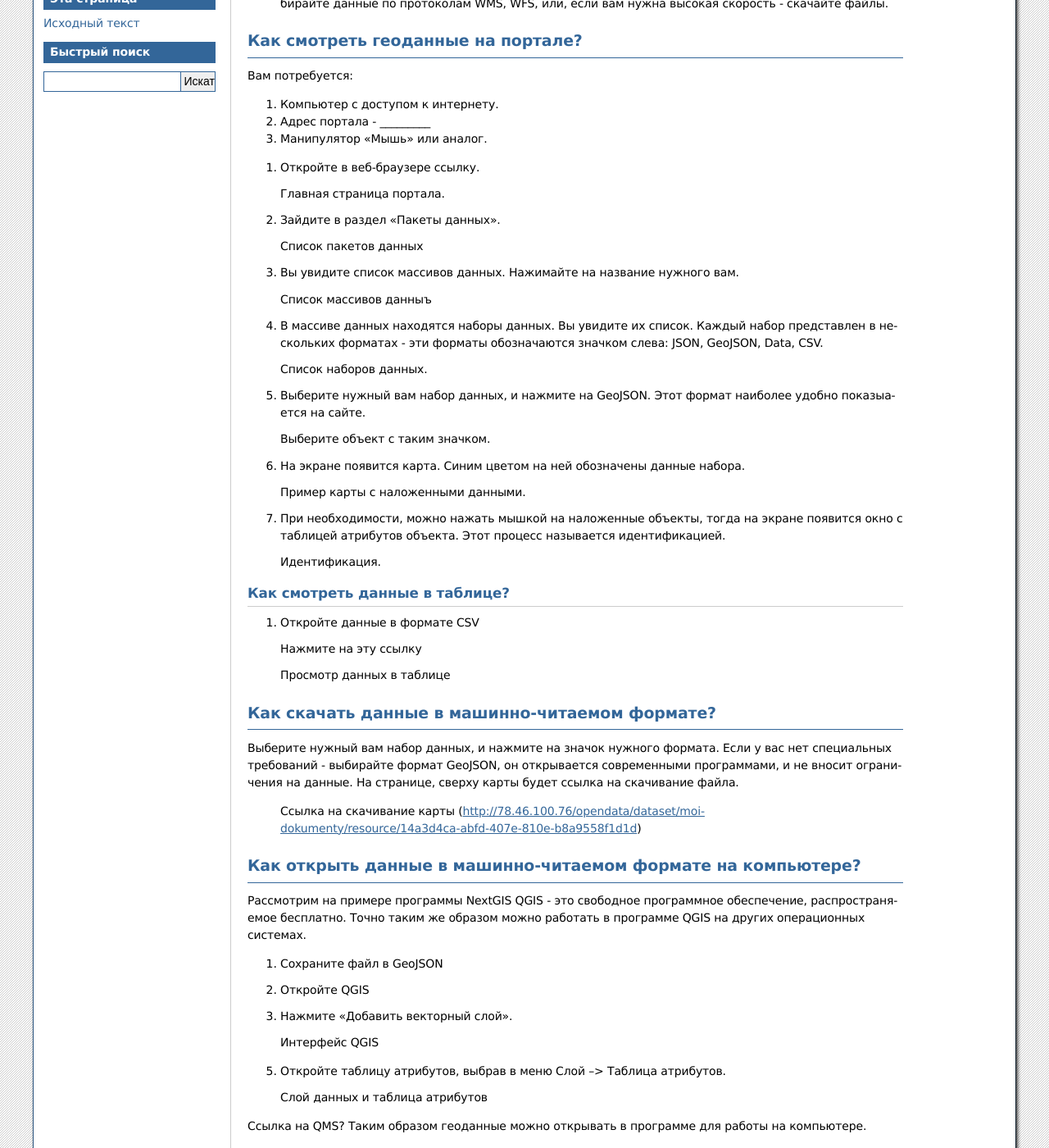
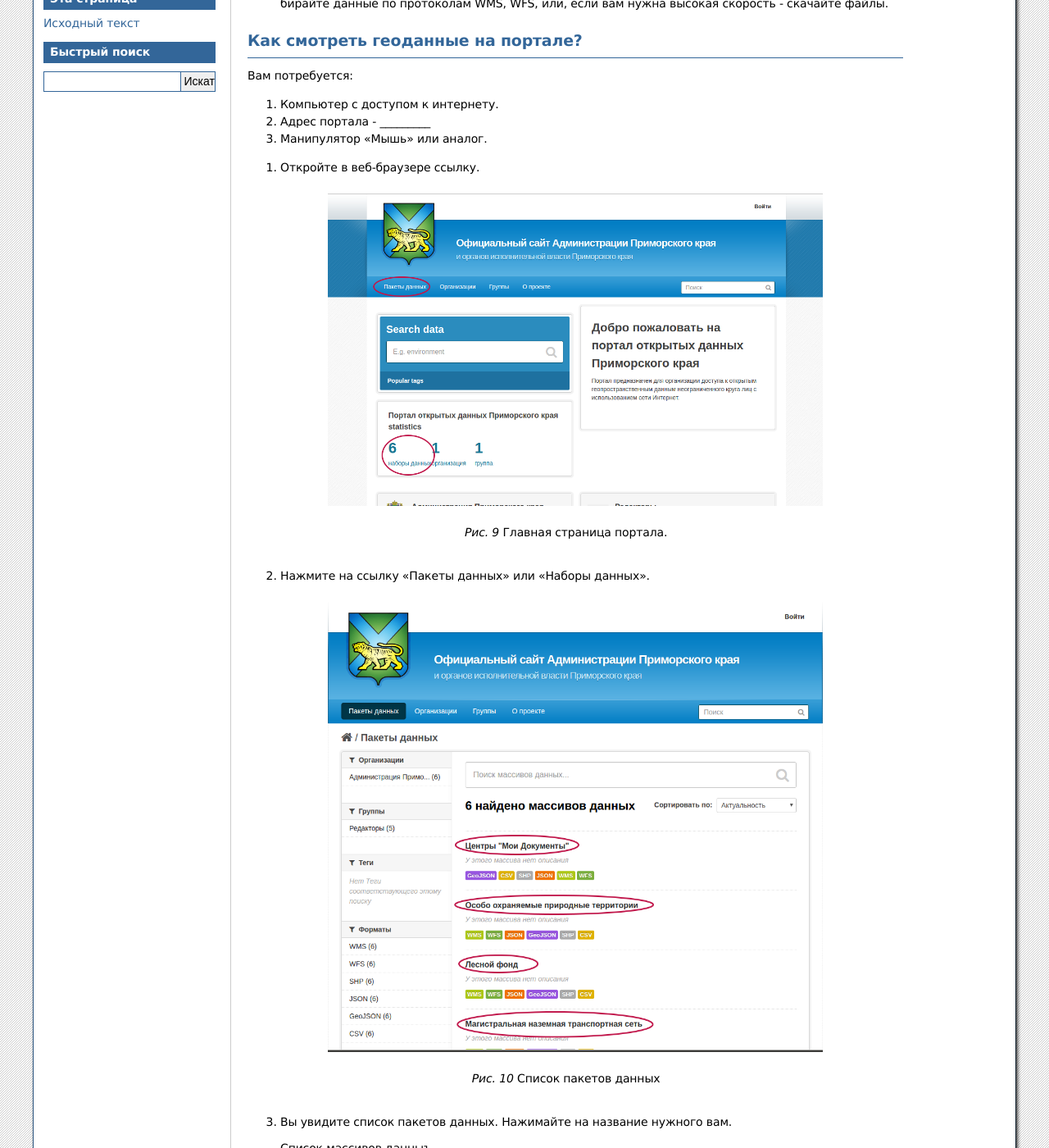
Before and after one commit to nextgis/docs_ogportal, a Sphinx documentation site: the page built from source/user.rst, in a window 1280 px wide and 1400 px high, scrolled down 732 px. Shown: the whole window at 82% size. Built offline with Sphinx 7.4.7, drawn with Linux system fonts in a browser that asks for light colours; formulas are drawn with MathJax 3.

Commit message:
pictures

```diff
--- a/source/user.rst
+++ b/source/user.rst
@@ -46,13 +46,25 @@
 
 1. Откройте в веб-браузере ссылку.
 
+
+.. figure:: _static/ogportalCKANUserIndex.png
+   :name: ogportalCKANUserIndex
+   :align: center
+   :width: 16cm
+
    Главная страница портала.
 
-2. Зайдите в раздел "Пакеты данных".
+2. Нажмите на ссылку "Пакеты данных" или "Наборы данных".
+
+
+.. figure:: _static/ogportalCKANUserPacketsPage.png
+   :name: ogportalCKANUserPacketsPage
+   :align: center
+   :width: 16cm
 
    Список пакетов данных
 
-3. Вы увидите список массивов данных. Нажимайте на название нужного вам.
+3. Вы увидите список пакетов данных. Нажимайте на название нужного вам.
 
    Список массивов данныъ
 
```
Also changed, not shown: source/_static/ogportalCKANUserIndex.png (added), source/_static/ogportalCKANUserPacketsPage.png (added).
